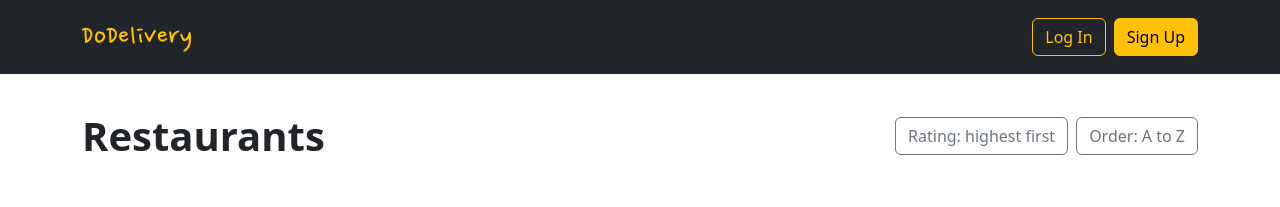
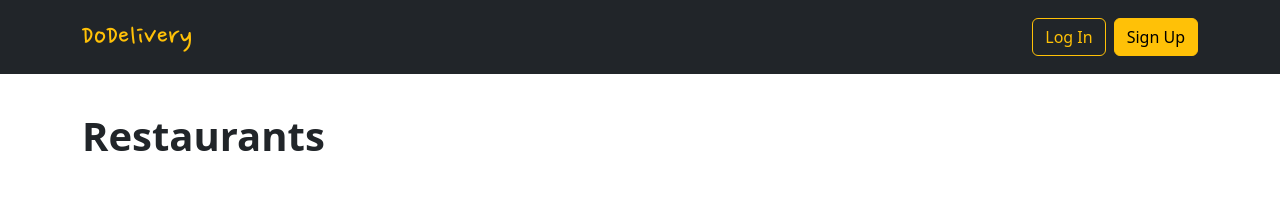
Before and after one commit to khorosh1lov/client, a React (Create React App) app: page / in a window 1280 px wide. Shown: the top 207 px of the page. Built offline with nearby package versions, Linux system fonts and the light colour scheme; no server answers.

Commit message:
Removed sorting, memory leaking error inside

```diff
--- a/src/components/Restaurants/Restaurants.js
+++ b/src/components/Restaurants/Restaurants.js
@@ -2,9 +2,12 @@ import React, { useEffect, useState } from 'react';
 
 import { API_BASE_URL } from '../../config';
 import { Link } from 'react-router-dom';
-import SortRestaurants from './SortRestaurants';
 import StarRating from './StarRating';
 import axios from 'axios';
+
+/* import SortRestaurants from './SortRestaurants'; */
+
+
 
 const Restaurants = () => {
 	const [restaurants, setRestaurants] = useState([]);
@@ -49,7 +52,7 @@ const Restaurants = () => {
 			<div className="container">
 				<div className="d-flex justify-content-between flex-wrap flex-md-nowrap align-items-center pt-3 pb-2 mb-3">
 					<h1 className="mt-4 mb-4 fw-bolder">Restaurants</h1>
-					<div className="btn-toolbar mb-2 mb-md-0"><SortRestaurants className="btn-group me-2" handleSort={handleSort} sortOrder={sortOrder} sortType={sortType} /></div>
+					<div className="btn-toolbar mb-2 mb-md-0">{/* <SortRestaurants className="btn-group me-2" handleSort={handleSort} sortOrder={sortOrder} sortType={sortType} /> */}</div>
 				</div>
 			</div>
 
```
